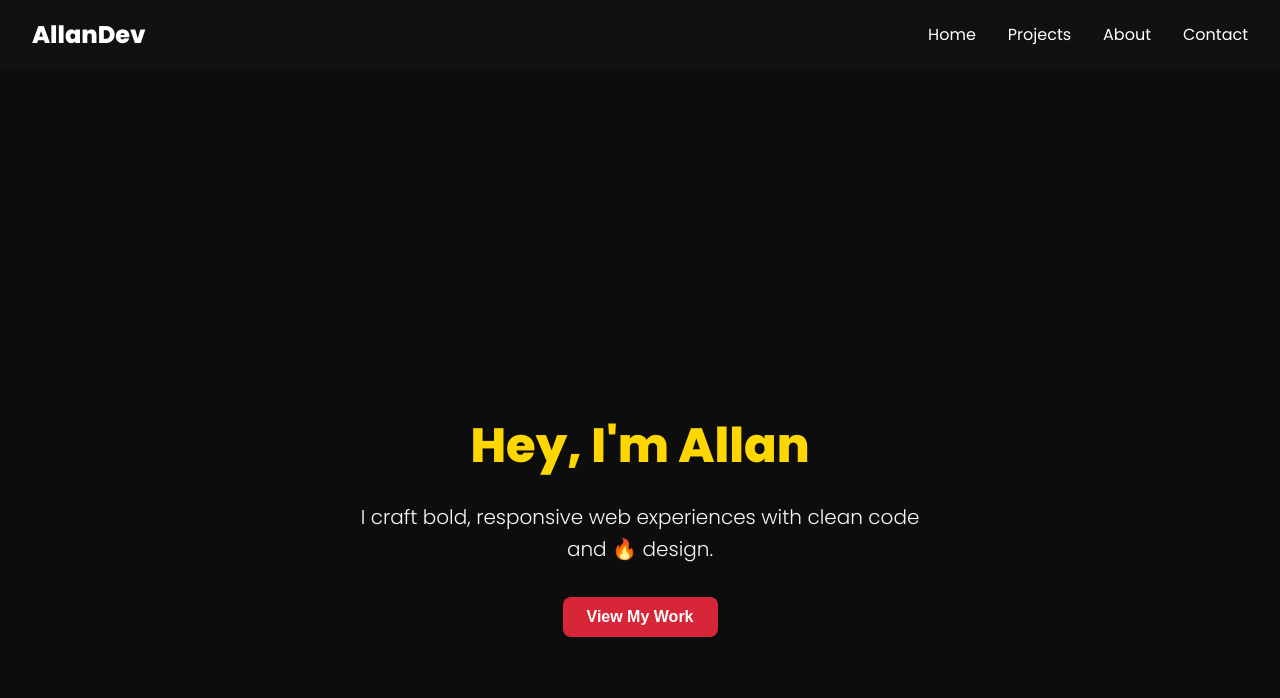
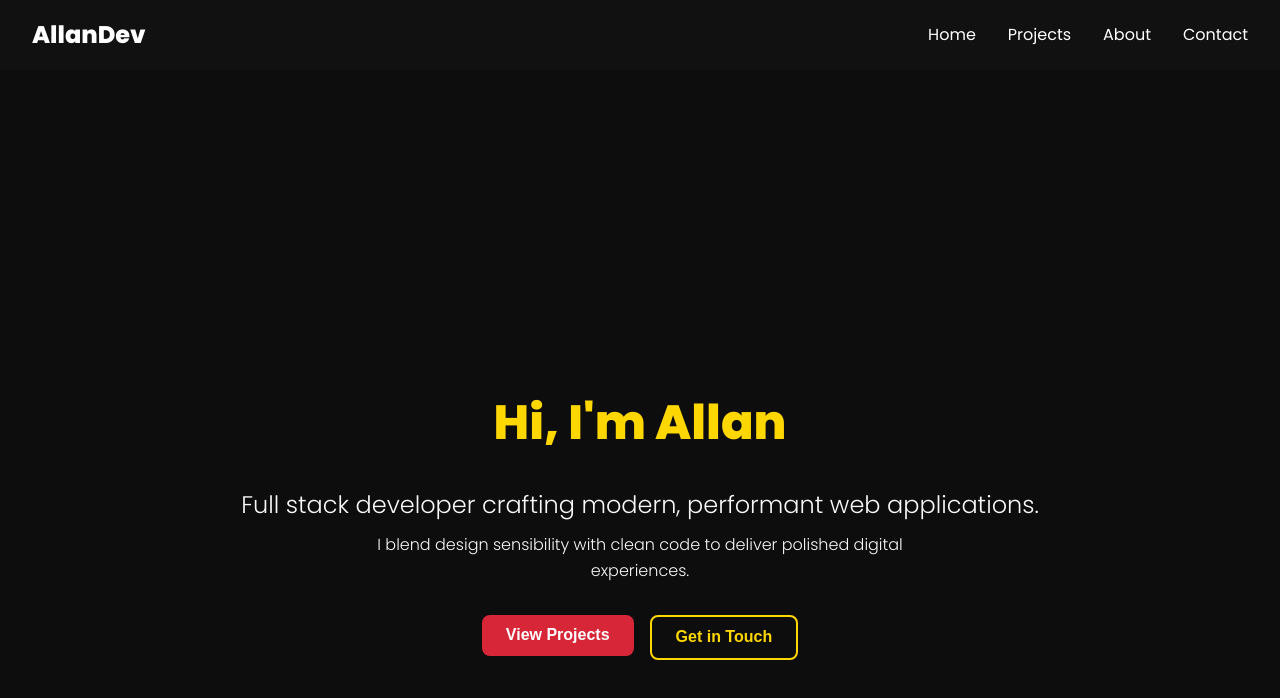
Before and after one commit to EliasAllan/Portfolio2025, a React (Vite) app in the folder client/: page / in a window 1280 px wide. Shown: the top 698 px of the page. Built offline with nearby package versions, Linux system fonts and the light colour scheme.

Commit message:
Improve home page content

```diff
--- a/client/src/pages/Home.css
+++ b/client/src/pages/Home.css
@@ -11,14 +11,24 @@
 .hero-content h1 {
   font-size: 3rem;
   color: var(--gold);
-  margin-bottom: 1rem;
+  margin-bottom: 0.5rem;
+}
+.tagline {
+  font-size: 1.5rem;
+  margin-bottom: 0.5rem;
 }
 
-.hero-content p {
-  font-size: 1.25rem;
+.subtitle {
+  font-size: 1rem;
   max-width: 600px;
   margin: 0 auto 2rem;
   color: var(--text);
+}
+
+.cta-group {
+  display: flex;
+  justify-content: center;
+  gap: 1rem;
 }
 
 button.cta {
@@ -37,3 +47,14 @@ button.cta:hover {
   background: var(--gold);
   color: var(--black);
 }
+
+button.cta.secondary {
+  background: transparent;
+  border: 2px solid var(--gold);
+  color: var(--gold);
+}
+
+button.cta.secondary:hover {
+  background: var(--gold);
+  color: var(--black);
+}
--- a/client/src/pages/Home.jsx
+++ b/client/src/pages/Home.jsx
@@ -4,11 +4,17 @@ function Home() {
   return (
     <section className="hero">
       <div className="hero-content">
-        <h1>Hey, I'm Allan</h1>
-        <p>I craft bold, responsive web experiences with clean code and 🔥 design.</p>
-        <a href="/projects">
-          <button className="cta">View My Work</button>
-        </a>
+        <h1>Hi, I'm Allan</h1>
+        <p className="tagline">Full stack developer crafting modern, performant web applications.</p>
+        <p className="subtitle">I blend design sensibility with clean code to deliver polished digital experiences.</p>
+        <div className="cta-group">
+          <a href="/projects">
+            <button className="cta">View Projects</button>
+          </a>
+          <a href="/contact">
+            <button className="cta secondary">Get in Touch</button>
+          </a>
+        </div>
       </div>
     </section>
   );
```
